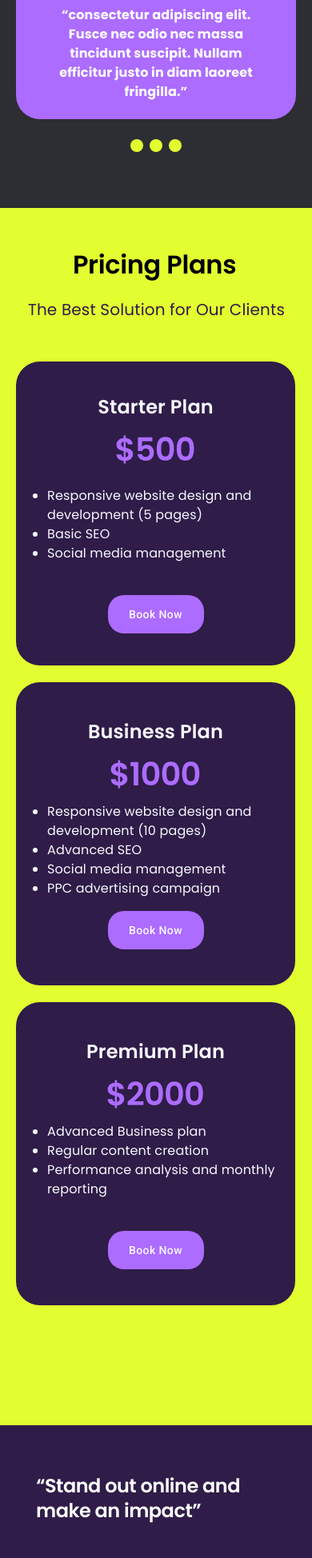
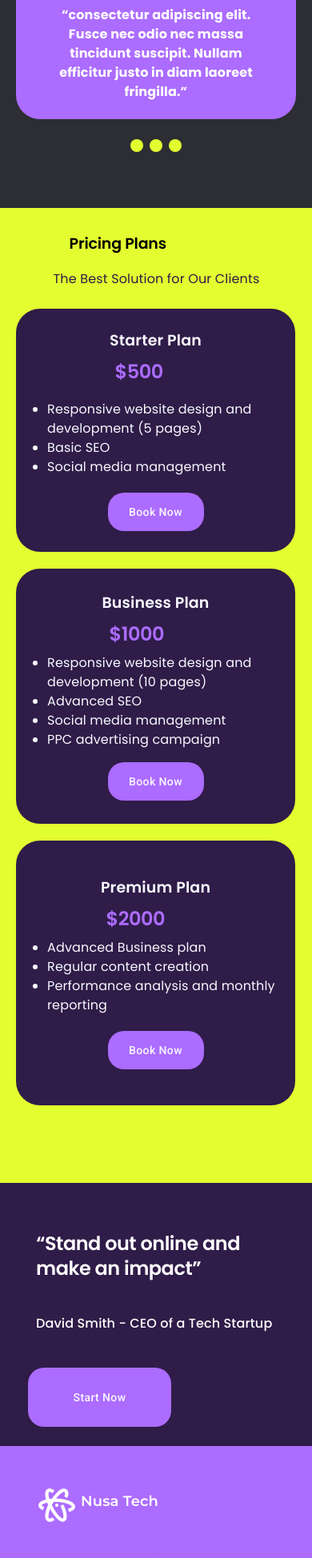
Before and after one commit to Seyma44/landingWeb, a React (Vite) app: page / in a window 390 px wide. Shown: the part 7637-9585 px from the top of the page at 80% size. Built offline with nearby package versions, Linux system fonts and the light colour scheme.

Commit message:
responsive commit

```diff
--- a/src/components/ExpressionEvolver.tsx
+++ b/src/components/ExpressionEvolver.tsx
@@ -55,7 +55,7 @@ const ExpressionEvolver: FunctionComponent<ExpressionEvolverType> = ({
 
   return (
     <div
-      className="flex-1 rounded-11xl bg-primary-indigo-light overflow-hidden flex flex-row items-start justify-start py-10 px-[18px] box-border min-w-[232px] text-left text-5xl text-ghostwhite font-body-l-medium mq450:pt-[26px] mq450:pb-[26px] mq450:box-border"
+      className="flex-1 rounded-11xl bg-primary-indigo-light overflow-hidden flex flex-row items-start justify-start py-10 px-[18px] box-border min-w-[232px] text-left text-5xl text-ghostwhite font-body-l-medium sm:pt-[26px] sm:pb-[26px] sm:box-border"
       style={expressionEvolverStyle}
     >
       <div
@@ -63,20 +63,20 @@ const ExpressionEvolver: FunctionComponent<ExpressionEvolverType> = ({
         style={functionFolderStyle}
       >
         <div
-          className="self-stretch flex flex-col items-center justify-start py-0 px-[65px] gap-[10px] mq450:pl-5 mq450:pr-5 mq450:box-border"
+          className="self-stretch flex flex-col items-center justify-start py-0 px-[65px] gap-[10px] sm:pl-5 sm:pr-5 sm:box-border"
           style={logicLabStyle}
         >
-          <h3 className="m-0 relative text-inherit leading-[34px] font-semibold font-inherit mq450:text-lgi mq450:leading-[27px]">
+          <h3 className="m-0 relative text-inherit leading-[34px] font-semibold font-inherit sm:text-lgi sm:leading-[27px]">
             {starterPlan}
           </h3>
           <div
-            className="relative text-21xl tracking-[-0.02em] leading-[130%] font-semibold text-primary-lilac inline-block min-w-[102px] whitespace-nowrap mq450:text-5xl mq450:leading-[31px] mq800:text-13xl mq800:leading-[42px]"
+            className="relative text-21xl tracking-[-0.02em] leading-[130%] font-semibold text-primary-lilac inline-block min-w-[102px] whitespace-nowrap sm:text-5xl sm:leading-[31px] md800:text-13xl md800:leading-[42px]"
             style={calculationCasementStyle}
           >
             {calculationCasement}
           </div>
         </div>
-        <div className="self-stretch flex flex-col items-center justify-start gap-[40px] text-base mq450:gap-[20px]">
+        <div className="self-stretch flex flex-col items-center justify-start gap-[40px] text-base sm:gap-[20px]">
           <div className="self-stretch relative leading-[150%]">
             <ul className="m-0 font-inherit text-inherit pl-[21px]">
               <li className="mb-0">{responsiveWebsiteDesignAn}</li>
--- a/src/components/Footer.tsx
+++ b/src/components/Footer.tsx
@@ -1,12 +1,12 @@
 import { FunctionComponent } from "react";
-import FrameComponent1 from "./FrameComponent1";
-import FrameComponent from "./FrameComponent";
+import FooterLink from "./FooterLink";
+import FooterCopyRight from "./FooterCopyRight";
 
 const Footer: FunctionComponent = () => {
   return (
     <footer className="self-stretch bg-primary-lilac overflow-hidden flex flex-col items-start justify-start pt-[60px] pb-[37px] pr-[61px] pl-[70px] box-border gap-[85px] max-w-full text-left text-11xl text-background-paper font-montserrat sm:gap-[21px] md800:gap-[42px] md800:pt-[39px] md800:pb-6 md800:pr-[30px] md800:pl-[35px] md800:box-border">
-      <FrameComponent1 />
-      <FrameComponent />
+      <FooterLink />
+      <FooterCopyRight />
     </footer>
   );
 };
--- a/src/components/FrameComponent1.tsx
+++ b/src/components/FooterLink.tsx
@@ -1,11 +1,11 @@
 import { FunctionComponent } from "react";
 
-const FrameComponent1: FunctionComponent = () => {
+const FooterLink: FunctionComponent = () => {
   return (
     <div className="self-stretch flex flex-row items-start justify-start py-0 pr-0 pl-px box-border max-w-full text-left text-11xl text-background-paper font-montserrat">
       <div className="flex-1 flex flex-row flex-wrap items-start justify-start gap-[6px] max-w-full">
-        <div className="flex-1 flex flex-col items-start justify-start gap-[25px] max-w-full mq1125:min-w-full">
-          <div className="w-[948px] flex flex-row items-end justify-between max-w-full gap-[20px] mq800:flex-wrap">
+        <div className="flex-1 flex flex-col items-start justify-start gap-[25px] max-w-full lg:min-w-full">
+          <div className="w-[948px] flex flex-row items-end justify-between max-w-full gap-[20px] md800:flex-wrap">
             <div className="flex flex-row items-start justify-start p-2.5 gap-[5px]">
               <img
                 className="h-[50px] w-[50px] relative object-contain"
@@ -13,32 +13,32 @@ const FrameComponent1: FunctionComponent = () => {
                 src="/atom-editor-1@2x.png"
               />
               <div className="flex flex-col items-start justify-start pt-[6.5px] px-0 pb-0">
-                <h2 className="m-0 relative text-inherit font-semibold font-inherit mq450:text-lg mq800:text-5xl">
+                <h2 className="m-0 relative text-inherit font-semibold font-inherit sm:text-lg md800:text-5xl">
                   Nusa Tech
                 </h2>
               </div>
             </div>
             <div className="flex flex-col items-start justify-end pt-0 px-0 pb-[15px] box-border max-w-full text-5xl text-primary-lilac font-body-l-medium">
-              <div className="flex flex-row items-start justify-start gap-[60px] mq450:flex-wrap mq450:gap-[30px]">
-                <h3 className="m-0 relative text-inherit leading-[34px] font-semibold font-inherit mq450:text-lgi mq450:leading-[27px]">
+              <div className="flex flex-row items-start justify-start gap-[60px] sm:flex-wrap sm:gap-[30px]">
+                <h3 className="m-0 relative text-inherit leading-[34px] font-semibold font-inherit sm:text-lgi sm:leading-[27px]">
                   Our Services
                 </h3>
-                <h3 className="m-0 relative text-inherit leading-[34px] font-semibold font-inherit mq450:text-lgi mq450:leading-[27px]">
+                <h3 className="m-0 relative text-inherit leading-[34px] font-semibold font-inherit sm:text-lgi sm:leading-[27px]">
                   Explore More
                 </h3>
               </div>
             </div>
           </div>
-          <div className="self-stretch flex flex-row items-start justify-start gap-[50px] max-w-full text-xl font-body-l-medium mq800:gap-[25px] mq1125:flex-wrap">
-            <div className="flex-1 flex flex-row items-start justify-start p-2.5 box-border min-w-[344px] max-w-full mq800:min-w-full">
-              <div className="flex-1 relative leading-[150%] font-medium inline-block max-w-full mq450:text-base mq450:leading-[24px]">
+          <div className="self-stretch flex flex-row items-start justify-start gap-[50px] max-w-full text-xl font-body-l-medium md800:gap-[25px] lg:flex-wrap">
+            <div className="flex-1 flex flex-row items-start justify-start p-2.5 box-border min-w-[344px] max-w-full md800:min-w-full">
+              <div className="flex-1 relative leading-[150%] font-medium inline-block max-w-full sm:text-base sm:leading-[24px]">
                 Nusa Tech is a leading digital marketing agency dedicated to
                 driving success for businesses online. With expertise in SEO,
                 PPC, social media, content creation, and more, we offer tailored
                 solutions to maximize ROI.
               </div>
             </div>
-            <div className="w-[423px] flex flex-row items-start justify-start gap-[3px] min-w-[423px] max-w-full text-base mq450:flex-wrap mq800:min-w-full mq1125:flex-1">
+            <div className="w-[423px] flex flex-row items-start justify-start gap-[3px] min-w-[423px] max-w-full text-base sm:flex-wrap md800:min-w-full lg:flex-1">
               <div className="flex-1 relative leading-[150%] font-semibold inline-block min-w-[136px]">
                 <p className="m-0">SEO Marketing</p>
                 <p className="m-0">&nbsp;</p>
@@ -63,8 +63,8 @@ const FrameComponent1: FunctionComponent = () => {
           </div>
         </div>
         <div className="w-[300px] flex flex-col items-start justify-start pt-[21px] px-0 pb-0 box-border text-5xl text-primary-lilac font-body-l-medium">
-          <div className="self-stretch flex flex-col items-start justify-start gap-[40px] mq450:gap-[20px]">
-            <h3 className="m-0 relative text-inherit leading-[34px] font-semibold font-inherit mq450:text-lgi mq450:leading-[27px]">
+          <div className="self-stretch flex flex-col items-start justify-start gap-[40px] sm:gap-[20px]">
+            <h3 className="m-0 relative text-inherit leading-[34px] font-semibold font-inherit sm:text-lgi sm:leading-[27px]">
               Contact Us
             </h3>
             <div className="self-stretch flex flex-col items-start justify-start gap-[10px] text-base text-ghostwhite">
@@ -118,4 +118,4 @@ const FrameComponent1: FunctionComponent = () => {
   );
 };
 
-export default FrameComponent1;
+export default FooterLink;
--- a/src/components/Pricing.tsx
+++ b/src/components/Pricing.tsx
@@ -4,15 +4,15 @@ import ExpressionEvolver from "./ExpressionEvolver";
 
 const Pricing: FunctionComponent = () => {
   return (
-    <section className="self-stretch bg-yellow overflow-hidden flex flex-col items-center justify-start pt-[50px] pb-[150px] pr-[21px] pl-5 box-border gap-[50px] max-w-full text-left text-13xl text-black font-body-l-medium mq800:gap-[25px] mq800:pt-8 mq800:pb-[97px] mq800:box-border">
+    <section className="self-stretch bg-yellow overflow-hidden flex flex-col items-center justify-start pt-[50px] pb-[150px] pr-[21px] pl-5 box-border gap-[50px] max-w-full text-left text-13xl text-black font-body-l-medium md800:gap-[25px] md800:pt-8 md800:pb-[97px] md800:box-border">
       <div className="w-[969px] flex flex-row items-start justify-center py-0 pr-0 pl-0.5 box-border max-w-full">
         <div className="flex flex-col items-start justify-start gap-[20px]">
-          <div className="flex flex-row items-start justify-start py-0 px-14 mq450:pl-5 mq450:pr-5 mq450:box-border">
-            <h1 className="m-0 relative text-inherit tracking-[-0.01em] leading-[42px] font-semibold font-inherit mq450:text-lgi mq450:leading-[25px] mq800:text-7xl mq800:leading-[33px]">
+          <div className="flex flex-row items-start justify-start py-0 px-14 sm:pl-5 sm:pr-5 sm:box-border">
+            <h1 className="m-0 relative text-inherit tracking-[-0.01em] leading-[42px] font-semibold font-inherit sm:text-lgi sm:leading-[25px] md800:text-7xl md800:leading-[33px]">
               Pricing Plans
             </h1>
           </div>
-          <div className="relative text-xl leading-[150%] text-primary-indigo-light mq450:text-base mq450:leading-[24px]">
+          <div className="relative text-xl leading-[150%] text-primary-indigo-light sm:text-base sm:leading-[24px]">
             The Best Solution for Our Clients
           </div>
         </div>
@@ -25,13 +25,13 @@ const Pricing: FunctionComponent = () => {
           basicSEO="Basic SEO"
           socialMediaManagement="Social media management  "
         />
-        <div className="flex-1 rounded-11xl bg-primary-indigo-light overflow-hidden flex flex-row items-start justify-start py-[45px] px-[18px] box-border min-w-[232px] mq450:pt-[29px] mq450:pb-[29px] mq450:box-border">
+        <div className="flex-1 rounded-11xl bg-primary-indigo-light overflow-hidden flex flex-row items-start justify-start py-[45px] px-[18px] box-border min-w-[232px] sm:pt-[29px] sm:pb-[29px] sm:box-border">
           <div className="flex-1 flex flex-col items-center justify-start gap-[9px]">
             <div className="flex flex-col items-center justify-start gap-[10px]">
-              <h3 className="m-0 relative text-inherit leading-[34px] font-semibold font-inherit whitespace-pre-wrap mq450:text-lgi mq450:leading-[27px]">
+              <h3 className="m-0 relative text-inherit leading-[34px] font-semibold font-inherit whitespace-pre-wrap sm:text-lgi sm:leading-[27px]">
                 Business Plan
               </h3>
-              <div className="relative text-21xl tracking-[-0.02em] leading-[130%] font-semibold text-primary-lilac inline-block min-w-[116px] whitespace-nowrap mq450:text-5xl mq450:leading-[31px] mq800:text-13xl mq800:leading-[42px]">
+              <div className="relative text-21xl tracking-[-0.02em] leading-[130%] font-semibold text-primary-lilac inline-block min-w-[116px] whitespace-nowrap sm:text-5xl sm:leading-[31px] md800:text-13xl md800:leading-[42px]">
                 $1000
               </div>
             </div>
```
Also changed, not shown: src/components/FooterCopyRight.tsx (renamed from src/components/FrameComponent.tsx, +6 -6 lines).
